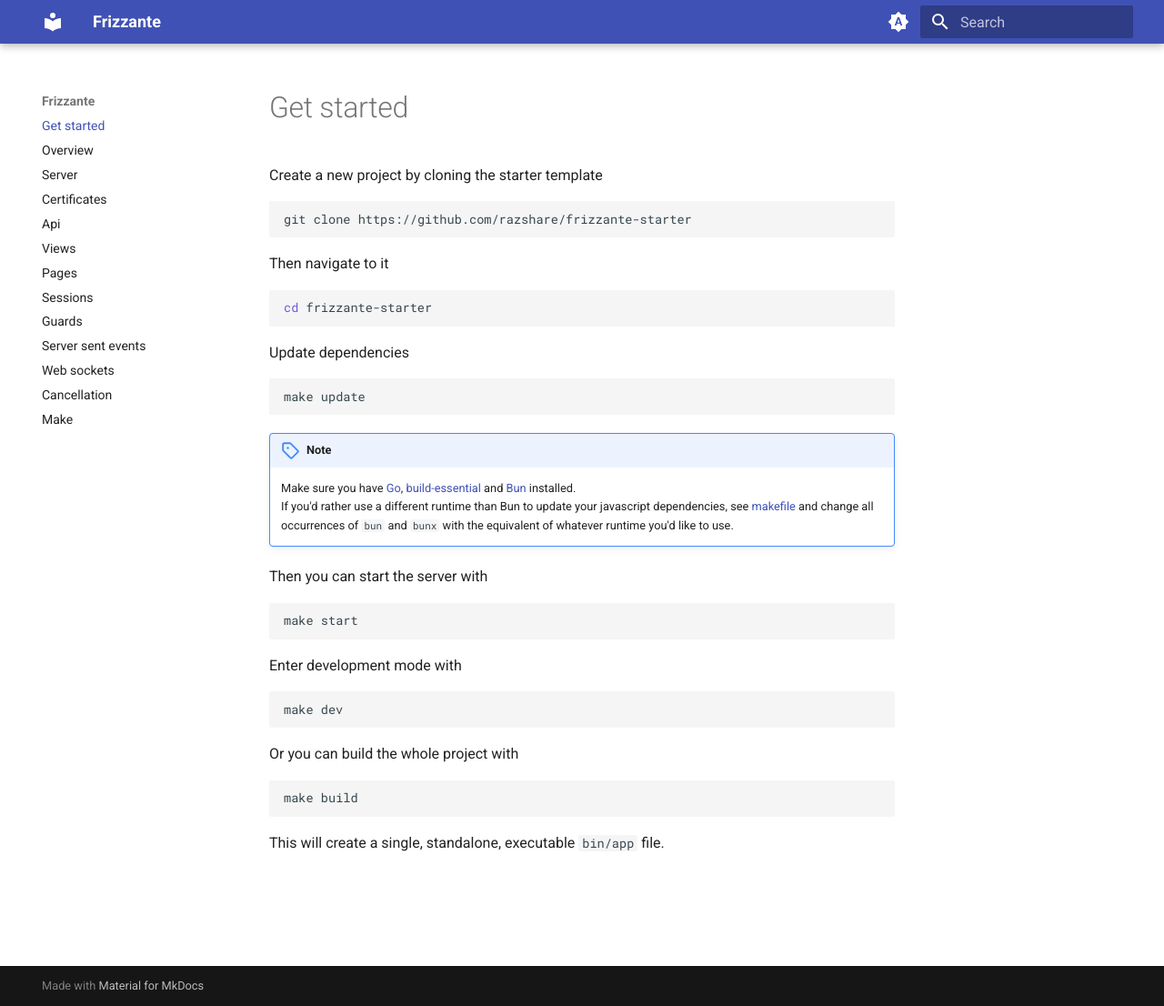
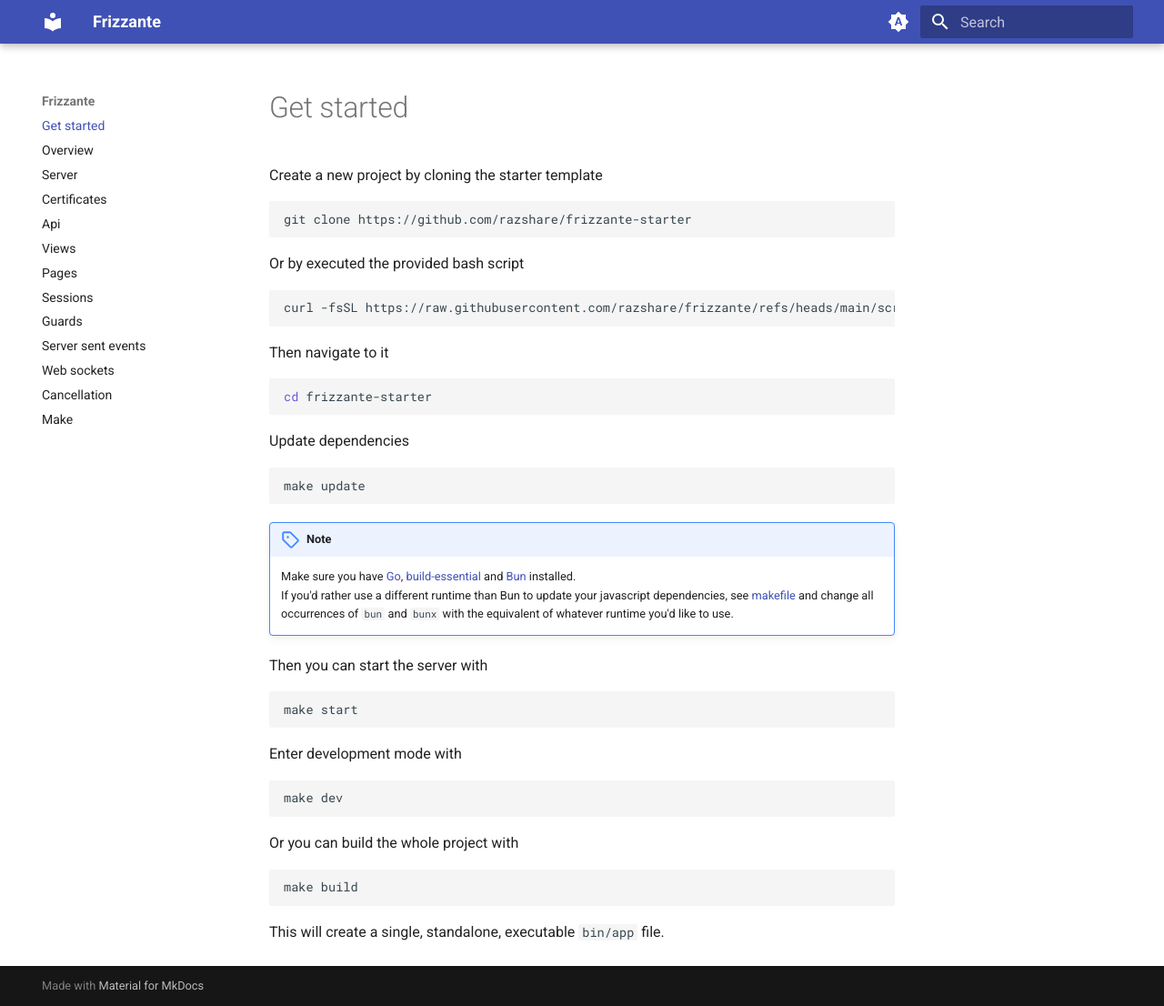
Before and after one commit to razshare/frizzante-docs, an MkDocs documentation site: the page built from docs/index.md, in a window 1280 px wide and 1106 px high. Shown: the whole window at 91% size. Built offline with MkDocs 1.6.1 and Material for MkDocs 9.7.7, drawn with Linux system fonts in a browser that asks for light colours.

Commit message:
chore(docs): adding starter script.

````diff
--- a/docs/index.md
+++ b/docs/index.md
@@ -1,7 +1,14 @@
 Create a new project by cloning the starter template
+
 
 ```bash
 git clone https://github.com/razshare/frizzante-starter
+```
+
+Or by executed the provided bash script
+
+```bash
+curl -fsSL https://raw.githubusercontent.com/razshare/frizzante/refs/heads/main/scripts/start.sh | bash
 ```
 
 Then navigate to it
````
